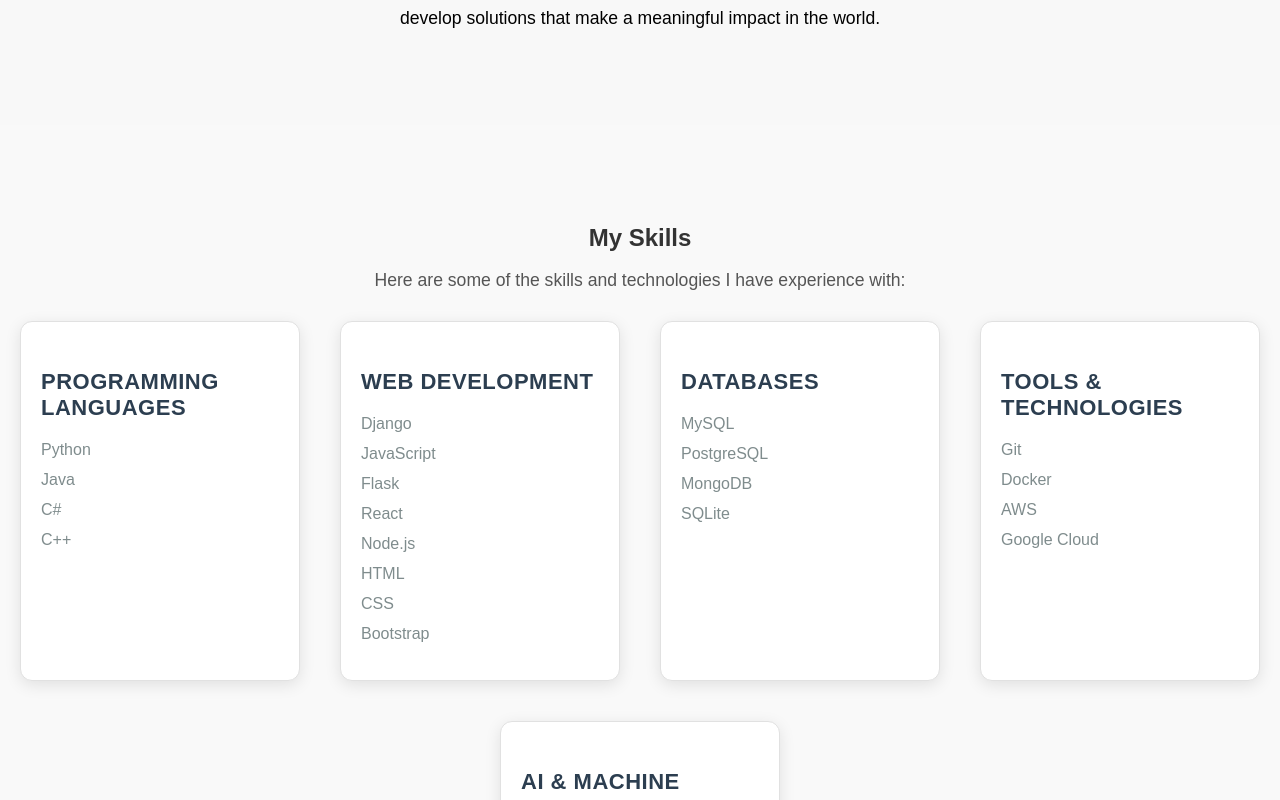
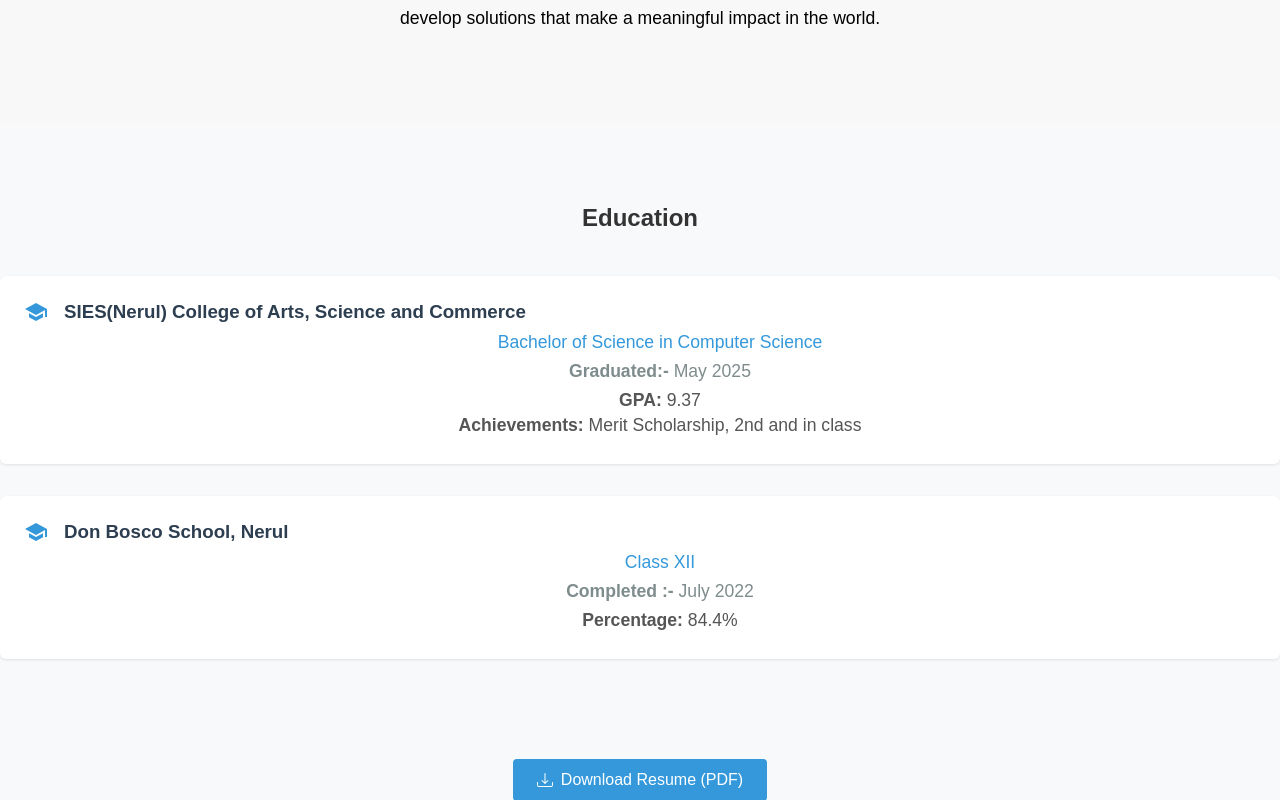
Before and after one commit to rudrakanwar2004/Portfolio, a React (Vite) app: page / in a window 1280 px wide. Shown: the part 1560-2360 px from the top of the page. Built offline with nearby package versions, Linux system fonts and the light colour scheme; the HTML template or start-up script is replaced by a standard one.

Commit message:
added resume and cv

```diff
--- a/package.json
+++ b/package.json
@@ -12,6 +12,7 @@
   "dependencies": {
     "body-parser": "^2.2.0",
     "express": "^5.1.0",
+    "file-saver": "^2.0.5",
     "googleapis": "^148.0.0",
     "nodemailer": "^6.10.1",
     "react": "^19.0.0",
--- a/src/App.jsx
+++ b/src/App.jsx
@@ -4,12 +4,16 @@ import About from './components/About'
 import Projects from './components/Projects'
 import Contact from './components/Contact'
 import Skills from './components/Skills'
+import Resume from './components/Resume'
+import Education from './components/Education'
 function App() {
   return (
     <>
       <Navbar />
       <Hero />
       <About />
+      <Education />
+      <Resume />
       <Skills />
       <Projects />
       <Contact />
--- /dev/null
+++ b/src/components/Education.jsx
@@ -0,0 +1,75 @@
+function Education() {
+    return (
+        <section id="education">
+        <div className="projects-header">
+            <h2>Education</h2>
+            <br />
+            <ul style={{
+                listStyle: 'none',
+                padding: 0
+            }}>
+                <li style={{
+                    marginBottom: '2rem',
+                    padding: '1.5rem',
+                    backgroundColor: 'white',
+                    borderRadius: '6px',
+                    boxShadow: '0 1px 3px rgba(0,0,0,0.1)'
+                }}>
+                    <div style={{ display: 'flex', alignItems: 'center', marginBottom: '0.5rem' }}>
+                        <svg xmlns="http://www.w3.org/2000/svg" width="24" height="24" viewBox="0 0 24 24" fill="#3498db" style={{ marginRight: '1rem' }}>
+                            <path d="M12 3L1 9l11 6 9-4.91V17h2V9M5 13.18v4L12 21l7-3.82v-4L12 17l-7-3.82z"/>
+                        </svg>
+                        <h3 style={{ margin: 0, color: '#2c3e50' }}>SIES(Nerul) College of Arts, Science and Commerce</h3>
+                    </div>
+                    <p style={{
+                        margin: '0.5rem 0 0 2.5rem',
+                        fontWeight: '500',
+                        color: '#3498db'
+                    }}>Bachelor of Science in Computer Science</p>
+                    <p style={{ margin: '0.5rem 0 0 2.5rem', color: '#7f8c8d' }}>
+                        <strong>Graduated:-</strong> May 2025
+                    </p>
+                    <div style={{ margin: '0.5rem 0 0 2.5rem' }}>
+                        <p style={{ margin: '0.25rem 0', color: '#555' }}>
+                            <strong>GPA:</strong> 9.37
+                        </p>
+                        <p style={{ margin: '0.25rem 0', color: '#555' }}>
+                            <strong>Achievements:</strong> Merit Scholarship, 2nd and in class
+                            <br />
+                        </p>
+                    </div>
+                </li>
+
+                <li style={{
+                    padding: '1.5rem',
+                    backgroundColor: 'white',
+                    borderRadius: '6px',
+                    boxShadow: '0 1px 3px rgba(0,0,0,0.1)'
+                }}>
+                    <div style={{ display: 'flex', alignItems: 'center', marginBottom: '0.5rem' }}>
+                        <svg xmlns="http://www.w3.org/2000/svg" width="24" height="24" viewBox="0 0 24 24" fill="#3498db" style={{ marginRight: '1rem' }}>
+                            <path d="M12 3L1 9l11 6 9-4.91V17h2V9M5 13.18v4L12 21l7-3.82v-4L12 17l-7-3.82z"/>
+                        </svg>
+                        <h3 style={{ margin: 0, color: '#2c3e50' }}>Don Bosco School, Nerul</h3>
+                    </div>
+                    <p style={{
+                        margin: '0.5rem 0 0 2.5rem',
+                        fontWeight: '500',
+                        color: '#3498db'
+                    }}>Class XII</p>
+                    <p style={{ margin: '0.5rem 0 0 2.5rem', color: '#7f8c8d' }}>
+                        <strong>Completed :-</strong> July 2022
+                    </p>
+                    <div style={{ margin: '0.5rem 0 0 2.5rem' }}>
+                        <p style={{ margin: '0.25rem 0', color: '#555' }}>
+                            <strong>Percentage:</strong> 84.4%
+                        </p>
+                    </div>
+                </li>
+            </ul>
+        </div>
+        </section>
+    );
+}
+
+export default Education;
--- a/src/components/Navbar.jsx
+++ b/src/components/Navbar.jsx
@@ -4,6 +4,7 @@ export default function Navbar() {
         <h1>Rudra Kanwar</h1>
         <div>
           <a href="#about">About</a>
+          <a href="#education">Education</a>
           <a href="#skills">Skills</a>
           <a href="#projects">Projects</a>
           <a href="#contact">Contact</a>
--- /dev/null
+++ b/src/components/Resume.jsx
@@ -0,0 +1,48 @@
+import React from 'react';
+import { saveAs } from 'file-saver';
+
+const Resume = () => {
+  // Replace with your actual Google Drive file ID
+
+  const resumeUrl = "https://drive.google.com/uc?export=download&id=1mZlgVJUC9bppAqt0DfTWS_NLKmDy5chl"
+  const resumeName = 'YourName_Resume.pdf'; // Customize with your name
+
+  const handleDownload = () => {
+    // Using file-saver for better download handling
+    saveAs(resumeUrl, resumeName);
+
+    // Fallback for mobile devices if needed
+    window.open(resumeUrl, '_blank');
+  };
+
+  return (
+    <div className="projects-header">
+        <button
+          onClick={handleDownload}
+          style={{
+            padding: '12px 24px',
+            fontSize: '1rem',
+            backgroundColor: '#3498db',
+            color: 'white',
+            border: 'none',
+            borderRadius: '4px',
+            cursor: 'pointer',
+            transition: 'background-color 0.3s',
+            display: 'inline-flex',
+            alignItems: 'center',
+            gap: '8px'
+          }}
+        >
+          <svg xmlns="http://www.w3.org/2000/svg" width="16" height="16" fill="currentColor" viewBox="0 0 16 16">
+            <path d="M.5 9.9a.5.5 0 0 1 .5.5v2.5a1 1 0 0 0 1 1h12a1 1 0 0 0 1-1v-2.5a.5.5 0 0 1 1 0v2.5a2 2 0 0 1-2 2H2a2 2 0 0 1-2-2v-2.5a.5.5 0 0 1 .5-.5z"/>
+            <path d="M7.646 11.854a.5.5 0 0 0 .708 0l3-3a.5.5 0 0 0-.708-.708L8.5 10.293V1.5a.5.5 0 0 0-1 0v8.793L5.354 8.146a.5.5 0 1 0-.708.708l3 3z"/>
+          </svg>
+          Download Resume (PDF)
+        </button>
+    </div>
+  );
+};
+
+export default Resume;
+
+//https://drive.google.com/uc?export=download&id=1mZlgVJUC9bppAqt0DfTWS_NLKmDy5chl
```
Also changed, not shown: 1 other file (tests, documents, lock files or other folders).
